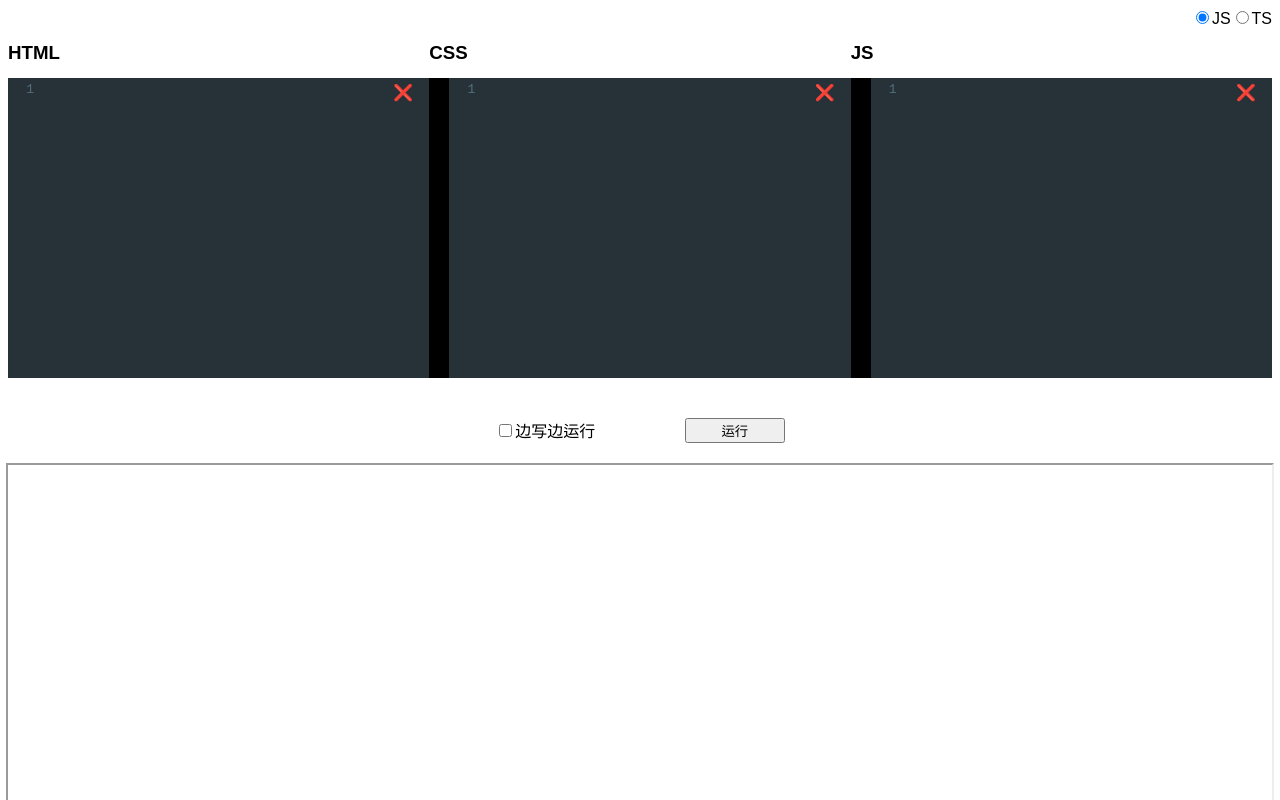
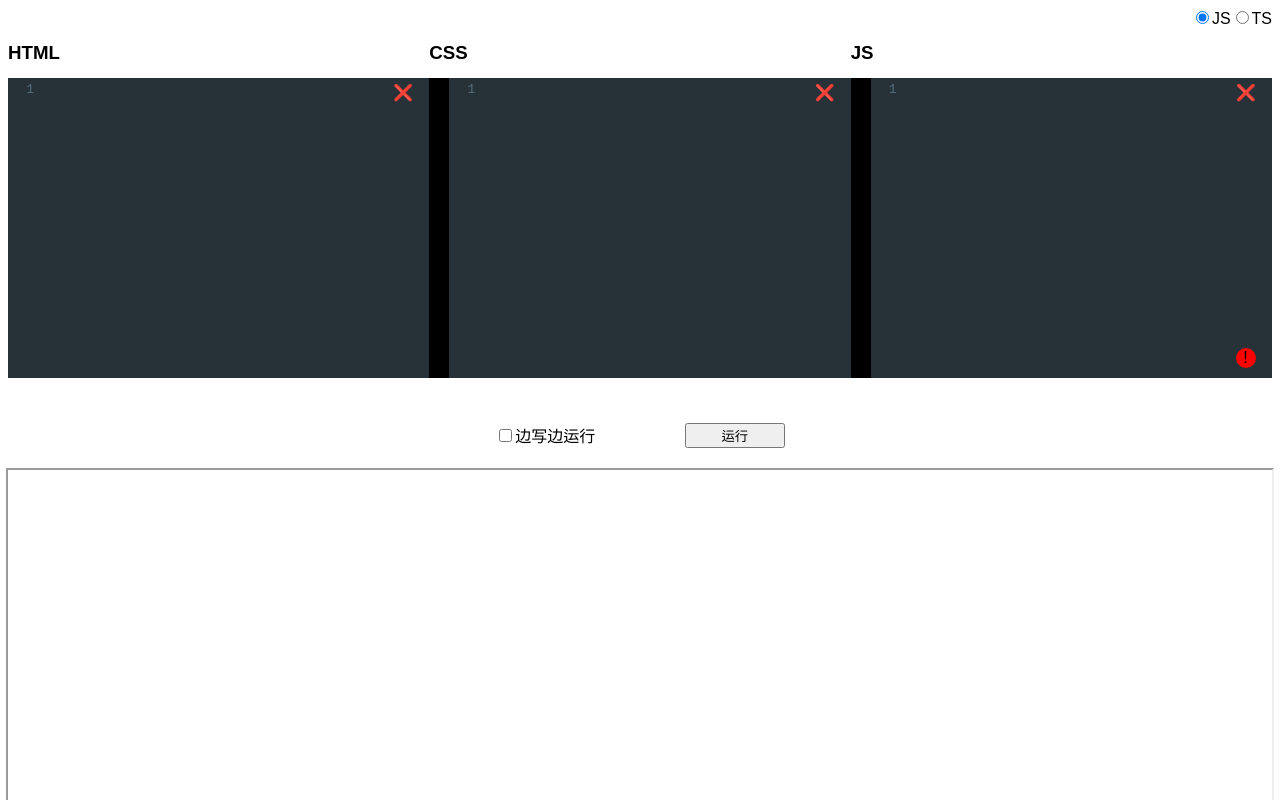
Before and after one commit to tanyanbo/online-ide, a React (Create React App) app: page / in a window 1280 px wide. Shown: the top 800 px of the page. Built offline with nearby package versions, Linux system fonts and the light colour scheme.

Commit message:
Add error popup icon

```diff
--- a/src/components/Editor.tsx
+++ b/src/components/Editor.tsx
@@ -11,6 +11,7 @@ import "./styles/Editor.css";
 import { change, changeIsRunning } from "../actions";
 import KEYS from "../actions/keys";
 import { RootState } from "../Root";
+import Error from "./Error";
 
 const mapStateToProps = (state: RootState) => {
   return {
@@ -101,6 +102,7 @@ const Editor = React.forwardRef((props: Props, ref) => {
         }}
         onBeforeChange={onChangeCode}
       />
+      {(language[0] === "JS" || language[0] === "TS") && <Error />}
     </div>
   );
 });
--- /dev/null
+++ b/src/components/Error.tsx
@@ -0,0 +1,8 @@
+import React from "react";
+import "./styles/Error.css";
+
+const Error = () => {
+  return <div className="error-popup">!</div>;
+};
+
+export default Error;
--- a/src/components/Output.tsx
+++ b/src/components/Output.tsx
@@ -23,21 +23,19 @@ type Props = ConnectedProps<typeof connector>;
 
 const Output = (props: Props) => {
   const iframeRef = useRef(null);
+  const { changeIsRunning, changeRunWhileTyping, languages, html, css, js } =
+    props;
 
-  // useEffect(() => {
-  //   console.log("changed");
-  //   console.log(iframeRef.current.contentWindow);
-  //   iframeRef.current.contentWindow.onerror = function () {
-  //     console.log("my own error from iframe srcdoc");
-  //   };
-  // }, []);
+  const srcDoc = OUTPUT_STRING[languages](html, css, js);
 
-  const { changeIsRunning, changeRunWhileTyping } = props;
-  const srcDoc = OUTPUT_STRING[props.languages](
-    props.html,
-    props.css,
-    props.js
-  );
+  useEffect(() => {
+    console.log("changed");
+    iframeRef.current.contentWindow.onerror = function () {
+      console.log("my own error from iframe srcdoc");
+    };
+    console.log(iframeRef.current.contentWindow.onerror);
+  }, [srcDoc]);
+
   const changeRunState = (e: React.ChangeEvent<HTMLInputElement>) => {
     changeRunWhileTyping(e.target.checked);
   };
--- a/src/components/styles/Editor.css
+++ b/src/components/styles/Editor.css
@@ -7,8 +7,8 @@
 
 .editor-with-bar {
     display: grid;
-    grid-template-columns: 20px 1fr;
-    grid-template-rows: 50px 1fr;
+    grid-template-columns: 20px 10fr 1fr;
+    grid-template-rows: 50px 12fr 1fr;
     width: 100%;
 }
 
@@ -17,7 +17,11 @@
     justify-content: space-between;
     align-items: center;
     height: 50px;
-    grid-column: 1 / 3;
+    grid-column: 1 / 4;
+}
+
+.code-mirror {
+    grid-column: 2 / 4;
 }
 
 
--- /dev/null
+++ b/src/components/styles/Error.css
@@ -0,0 +1,12 @@
+.error-popup {
+    grid-column: 3 / 4;
+    background-color: red;
+    border: red;
+    height: 20px;
+    width: 20px;
+    border-radius: 100%;
+    display: flex;
+    justify-content: center;
+    align-items: center;
+    transform: translateY(-30px);
+}
--- a/src/shared/outputString.ts
+++ b/src/shared/outputString.ts
@@ -27,9 +27,7 @@ const OUTPUT_STRING: Output = {
       `;
   },
   "HTML+CSS+TS": function (html, css, tsCode) {
-    console.log(tsCode);
     // @ts-ignore
-    tsCode = tsCode.replaceAll("'", '"');
     return `
         <html lang="en-US">
           <head>
```
Also changed, not shown: 1 other file (tests, documents, lock files or other folders).
